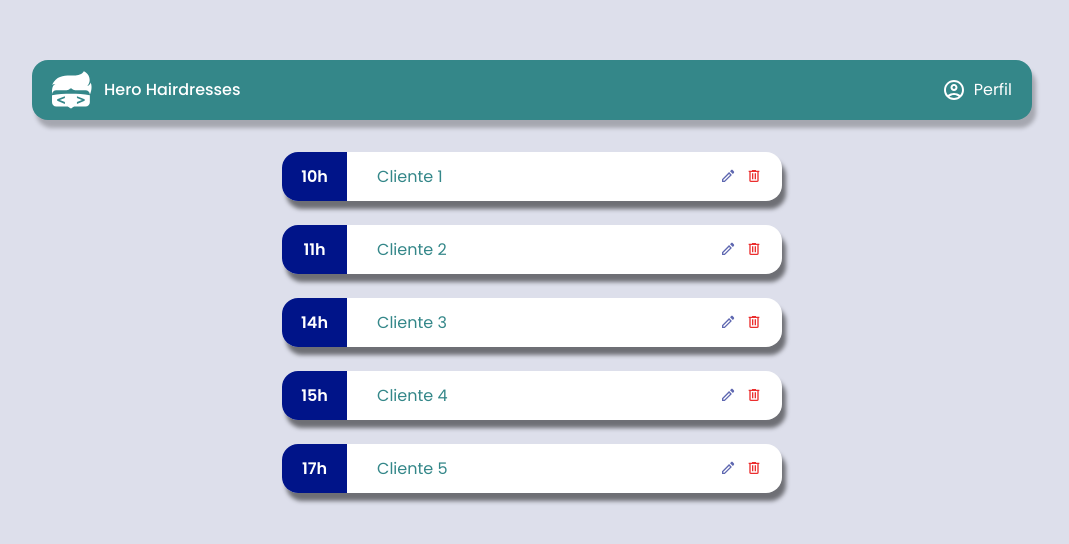
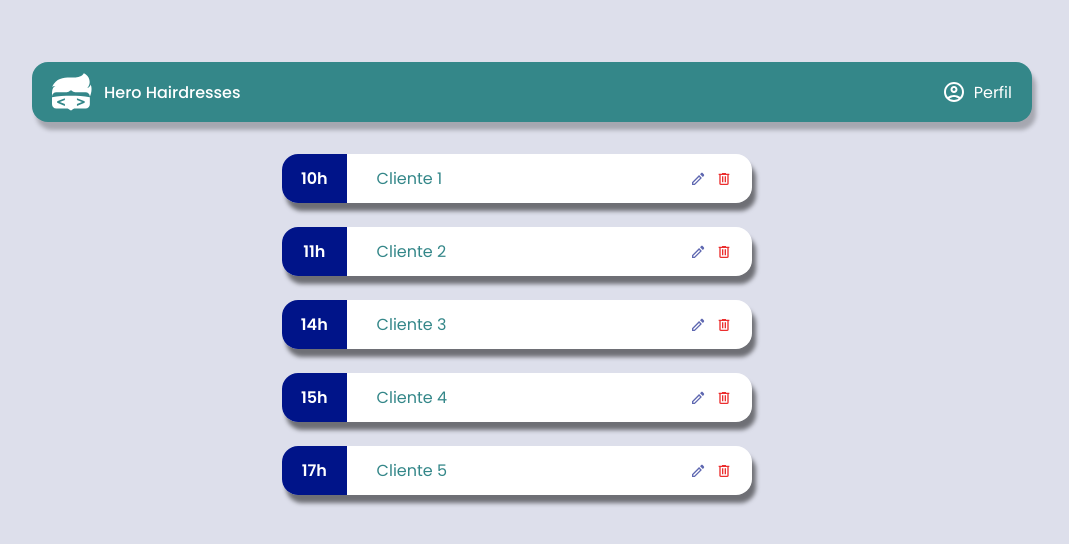
Before and after one commit to raysllaR/hairdresser-front, a React (Vite) app: page / in a window 1280 px wide. Shown: the part 108-652 px from the top of the page, without its empty margins (108-1177 px from the left). Built offline with nearby package versions, Linux system fonts and the light colour scheme.

Commit message:
style: ajuste do over overflow no HorariosList

```diff
--- a/src/components/shared/HorariosList/style.css
+++ b/src/components/shared/HorariosList/style.css
@@ -1,6 +1,9 @@
 #horarios-list {
 	width: 500px;
 	border-radius: 16px;
+	max-height: 400px;
+	overflow-y: scroll;
+	padding-right: 30px;
 }
 
 #horarios-list .list-item {
```
